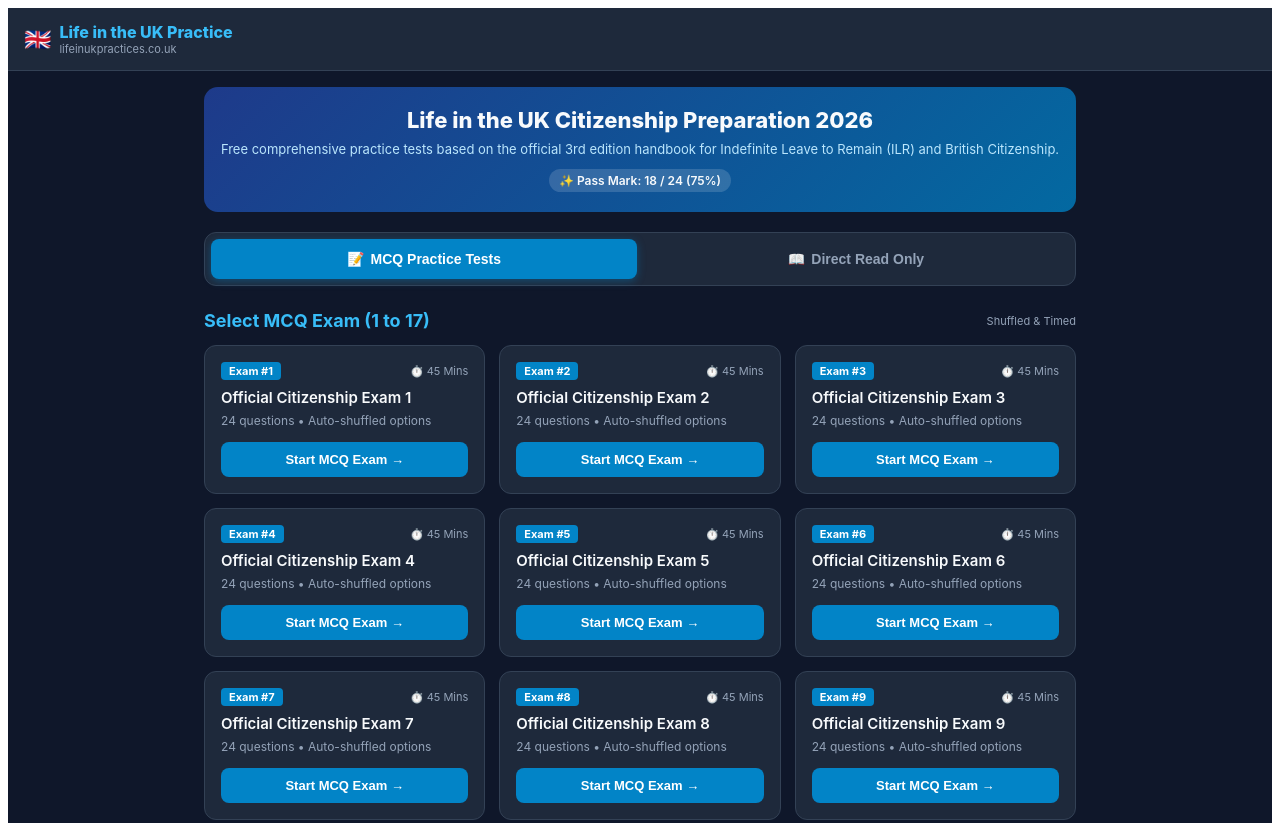
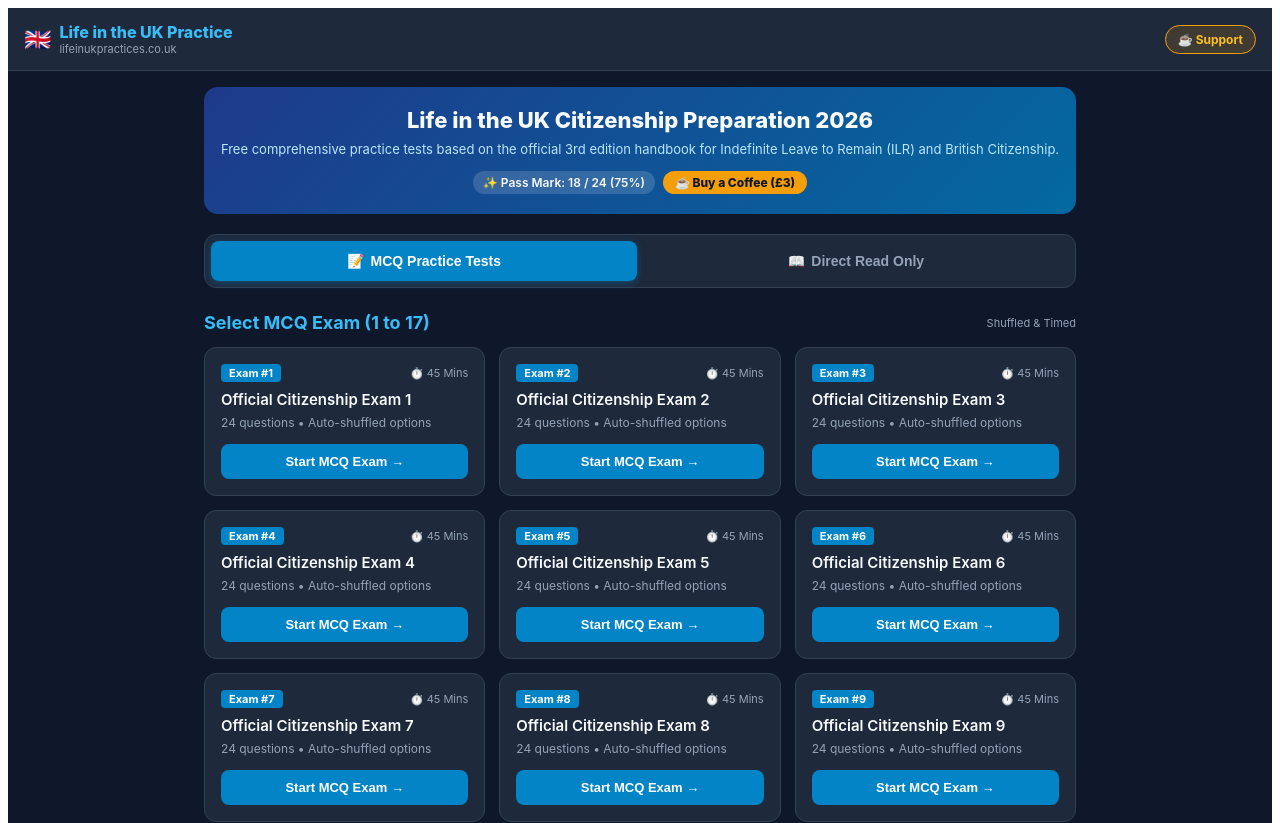
Before and after one commit to Milanbamaniya5/uk-citizenship-app, a React (Vite) app: page / in a window 1280 px wide. Shown: the top 823 px of the page. Built offline with nearby package versions, Linux system fonts and the light colour scheme.

Commit message:
Refactor App component layout and styles
Updated styles for buttons and links, added support section with a new contribution link, and improved layout for better accessibility.

```diff
--- a/src/App.jsx
+++ b/src/App.jsx
@@ -186,6 +186,29 @@ export default function App() {
             <div style={{ fontSize: '11px', color: '#94a3b8' }}>lifeinukpractices.co.uk</div>
           </div>
         </div>
+
+        <div style={{ display: 'flex', alignItems: 'center', gap: '10px' }}>
+          <a
+            href="https://revolut.me/a_bariya30"
+            target="_blank"
+            rel="noreferrer"
+            style={{
+              backgroundColor: 'rgba(245, 158, 11, 0.15)',
+              color: '#fbbf24',
+              border: '1px solid #f59e0b',
+              padding: '6px 12px',
+              borderRadius: '20px',
+              fontSize: '12px',
+              fontWeight: '700',
+              textDecoration: 'none',
+              display: 'flex',
+              alignItems: 'center',
+              gap: '4px'
+            }}
+          >
+            ☕ Support
+          </a>
+
           {view !== 'home' && (
             <button
               onClick={() => navigateTo('home')}
@@ -203,6 +226,7 @@ export default function App() {
               ← Home
             </button>
           )}
+        </div>
       </header>
 
       {/* Main Content Container */}
@@ -222,11 +246,11 @@ export default function App() {
               <h1 style={{ fontSize: '22px', fontWeight: '800', margin: '0 0 8px 0' }}>
                 Life in the UK Citizenship Preparation 2026
               </h1>
-              <p style={{ color: '#bae6fd', fontSize: '13px', margin: '0 0 12px 0' }}>
+              <p style={{ color: '#bae6fd', fontSize: '13px', margin: '0 0 14px 0' }}>
                 Free comprehensive practice tests based on the official 3rd edition handbook for Indefinite Leave to Remain (ILR) and British Citizenship.
               </p>
-              <div style={{
-                display: 'inline-block',
+              <div style={{ display: 'flex', justifyContent: 'center', gap: '8px', flexWrap: 'wrap' }}>
+                <span style={{
                   backgroundColor: 'rgba(255, 255, 255, 0.15)',
                   padding: '4px 10px',
                   borderRadius: '12px',
@@ -234,6 +258,23 @@ export default function App() {
                   fontWeight: '600'
                 }}>
                   ✨ Pass Mark: 18 / 24 (75%)
+                </span>
+                <a
+                  href="https://revolut.me/a_bariya30"
+                  target="_blank"
+                  rel="noreferrer"
+                  style={{
+                    backgroundColor: '#f59e0b',
+                    color: '#0f172a',
+                    padding: '4px 12px',
+                    borderRadius: '12px',
+                    fontSize: '12px',
+                    fontWeight: '800',
+                    textDecoration: 'none'
+                  }}
+                >
+                  ☕ Buy a Coffee (£3)
+                </a>
               </div>
             </div>
 
@@ -715,7 +756,7 @@ export default function App() {
               </div>
             </div>
 
-            {/* Official Life in the UK Practices Certificate (Issued by Platform) */}
+            {/* Official Life in the UK Practices Certificate */}
             {isPassed && (
               <div style={{
                 backgroundColor: '#ffffff',
@@ -725,8 +766,7 @@ export default function App() {
                 border: '8px double #0284c7',
                 marginBottom: '24px',
                 textAlign: 'center',
-                boxShadow: '0 10px 25px rgba(0,0,0,0.3)',
-                position: 'relative'
+                boxShadow: '0 10px 25px rgba(0,0,0,0.3)'
               }}>
                 <div style={{ fontSize: '28px', marginBottom: '4px' }}>🇬🇧</div>
                 <div style={{ fontSize: '11px', letterSpacing: '2px', fontWeight: '800', color: '#0284c7', textTransform: 'uppercase' }}>
@@ -742,10 +782,10 @@ export default function App() {
                   {candidateName || 'Candidate'}
                 </div>
                 <p style={{ fontSize: '13px', color: '#334155', maxWidth: '440px', margin: '14px auto', lineHeight: '1.6' }}>
-                  has successfully completed the evaluation for <strong>{activeExam?.title}</strong> scoring <strong>{finalScore}/24 ({Math.round((finalScore / 24) * 100)}%)</strong> in accordance with the official curriculum standards.
+                  has successfully completed the evaluation for <strong>{activeExam?.title}</strong> scoring <strong>{finalScore}/24 ({Math.round((finalScore / 24) * 100)}%)</strong> in accordance with official curriculum standards.
                 </p>
 
-                {/* Issued by Life in the UK Practices Board */}
+                {/* Verification Authority */}
                 <div style={{ marginTop: '28px', display: 'flex', justifyContent: 'space-around', alignItems: 'flex-end', flexWrap: 'wrap', gap: '16px' }}>
                   <div style={{ textAlign: 'center' }}>
                     <div style={{
@@ -776,37 +816,42 @@ export default function App() {
               </div>
             )}
 
-            {/* Platform Support Widget */}
+            {/* Revolut Support Widget (Instant Apple Pay / Card Transfer) */}
             <div style={{
               backgroundColor: '#1e293b',
-              padding: '16px',
+              padding: '20px 16px',
               borderRadius: '12px',
-              border: '1px solid #334155',
+              border: '1px solid #f59e0b',
               textAlign: 'center',
-              marginBottom: '20px'
+              marginBottom: '20px',
+              boxShadow: '0 4px 15px rgba(245, 158, 11, 0.15)'
             }}>
-              <div style={{ fontSize: '14px', fontWeight: '700', color: '#f8fafc', marginBottom: '6px' }}>
+              <div style={{ fontSize: '15px', fontWeight: '700', color: '#fbbf24', marginBottom: '6px' }}>
                 ☕ Found this practice helpful?
               </div>
-              <p style={{ fontSize: '12px', color: '#94a3b8', margin: '0 0 10px 0' }}>
-                Help us keep <strong>Life in the UK Test Practices</strong> 100% free and up-to-date for future applicants.
+              <p style={{ fontSize: '13px', color: '#cbd5e1', margin: '0 0 14px 0', lineHeight: '1.5' }}>
+                Help us keep <strong>Life in the UK Practices</strong> 100% free and up-to-date for upcoming applicants. You can send a small contribution via Apple Pay, Google Pay or Card.
               </p>
               <a
-                href="https://ko-fi.com"
+                href="https://revolut.me/a_bariya30"
                 target="_blank"
                 rel="noreferrer"
                 style={{
-                  display: 'inline-block',
+                  display: 'inline-flex',
+                  alignItems: 'center',
+                  gap: '8px',
                   backgroundColor: '#f59e0b',
                   color: '#0f172a',
-                  padding: '8px 18px',
-                  borderRadius: '20px',
+                  padding: '10px 22px',
+                  borderRadius: '24px',
                   fontWeight: '800',
-                  fontSize: '12px',
-                  textDecoration: 'none'
+                  fontSize: '13px',
+                  textDecoration: 'none',
+                  boxShadow: '0 2px 10px rgba(245, 158, 11, 0.4)'
                 }}
               >
-                Support Life in the UK Test Practices 💛
+                <span>☕ Buy a Coffee (£3) on Revolut</span>
+                <span>→</span>
               </a>
             </div>
 
```
Lines whose indentation alone changed are shown as unchanged.
